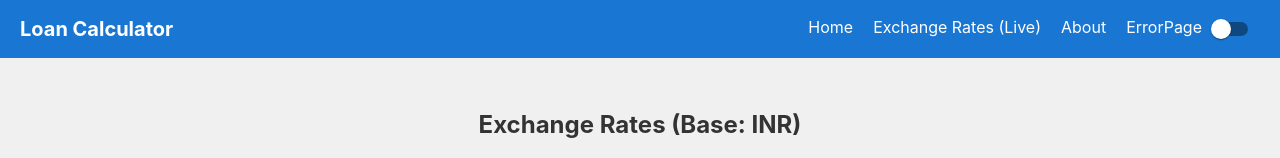
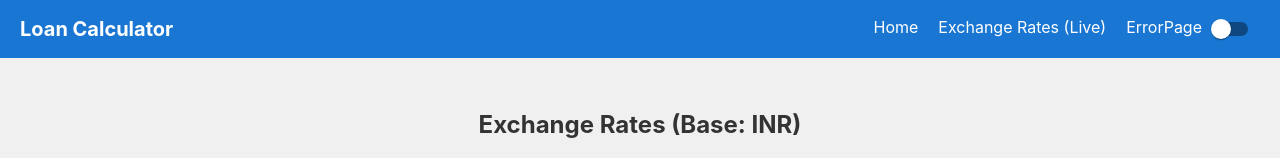
Before and after one commit to Pon-Rahul/loan-calculator, a React (Create React App) app: page /exchange in a window 1280 px wide. Shown: the top 158 px of the page. Built offline with nearby package versions, Linux system fonts and the light colour scheme; no server answers.

Commit message:
minor changes

```diff
--- a/src/Calculator/Calculator.js
+++ b/src/Calculator/Calculator.js
@@ -1,4 +1,4 @@
-import React, { useState, useEffect } from 'react';
+import React, { useState } from 'react';
 import {
   TextField,
   Button,
--- a/src/Routes/Route.js
+++ b/src/Routes/Route.js
@@ -10,9 +10,6 @@ function AllRoutes() {
      <Route path="/" element={<Calculator />} />
      <Route path="/error" element={<ErrorPage />} />
      <Route path="/exchange" element={<ExchangeRates />} />
-       {/*<Route path="/about" element={<About />} />
-      <Route path="/exchange" element={<div>Exchange Rates Page</div>} />
-      <Route path="*" element={<ErrorPage />} />*/}
     </Routes>
   );
 }
--- a/src/header/Header.js
+++ b/src/header/Header.js
@@ -10,7 +10,6 @@ function Header({ onToggleTheme }) {
       <nav className="nav-links">
         <Link to="/">Home</Link>
         <Link to="/exchange">Exchange Rates (Live)</Link>
-        <Link to="/about">About</Link>
         <Link to="/error">ErrorPage</Link>
         <Switch onChange={onToggleTheme} />
       </nav>
```
